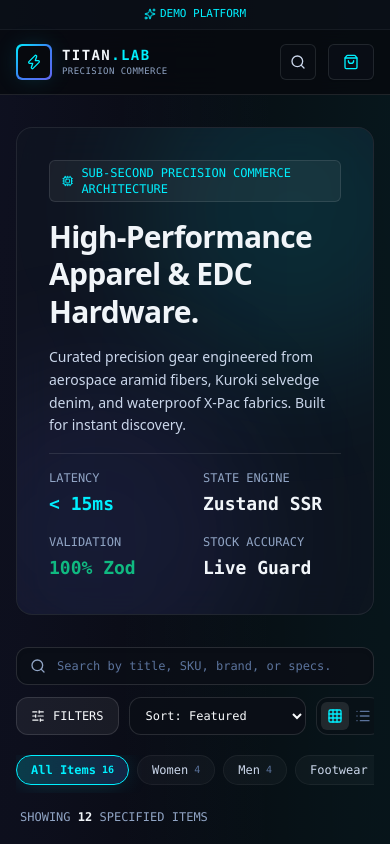
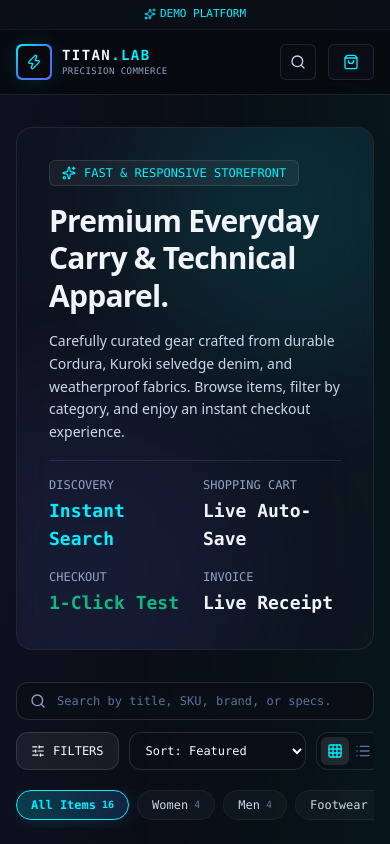
Before and after one commit to OmarIhsan/e_commerce, a Next.js app: page / in a window 390 px wide. Shown: the top 844 px of the page. Built offline with nearby package versions, Linux system fonts and the light colour scheme.

Commit message:
Simplify wording and technical jargon across catalog and checkout

```diff
--- a/app/checkout/page.tsx
+++ b/app/checkout/page.tsx
@@ -212,7 +212,7 @@ export default function CheckoutPage() {
             <span className="flex h-5 w-5 items-center justify-center rounded-pill bg-white/10 text-[10px]">
               {currentStep > 1 ? <Check className="w-3 h-3" /> : "1"}
             </span>
-            <span className="hidden sm:inline">1. SHIPPING &amp; CONTACT</span>
+            <span className="hidden sm:inline">1. Shipping</span>
           </button>
 
           {/* Step 2 */}
@@ -232,7 +232,7 @@ export default function CheckoutPage() {
             <span className="flex h-5 w-5 items-center justify-center rounded-pill bg-white/10 text-[10px]">
               {currentStep > 2 ? <Check className="w-3 h-3" /> : "2"}
             </span>
-            <span className="hidden sm:inline">2. DELIVERY TIER</span>
+            <span className="hidden sm:inline">2. Delivery</span>
           </button>
 
           {/* Step 3 */}
@@ -250,7 +250,7 @@ export default function CheckoutPage() {
             <span className="flex h-5 w-5 items-center justify-center rounded-pill bg-white/10 text-[10px]">
               3
             </span>
-            <span className="hidden sm:inline">3. SIMULATED PAYMENT</span>
+            <span className="hidden sm:inline">3. Payment</span>
           </button>
         </div>
       </div>
@@ -632,19 +632,19 @@ export default function CheckoutPage() {
                   {isProcessing ? (
                     <>
                       <div className="h-4 w-4 rounded-full border-2 border-titanium-950 border-t-transparent animate-spin" />
-                      <span>DISPATCHING SECURE ORDER STATE MACHINE...</span>
+                      <span>PROCESSING ORDER...</span>
                     </>
                   ) : (
                     <>
                       <Lock className="w-4 h-4" />
-                      <span>AUTHORIZE &amp; PLACE ORDER • {formatCurrency(grandTotal)}</span>
+                      <span>PLACE ORDER • {formatCurrency(grandTotal)}</span>
                     </>
                   )}
                 </button>
 
                 <div className="flex items-center justify-center gap-2 text-[10px] font-mono text-titanium-500">
                   <ShieldCheck className="w-3.5 h-3.5 text-cyber-emerald" />
-                  <span>SIMULATED TRANSACTION • NO REAL CHARGES PROCESSED</span>
+                  <span>DEMO MODE • NO REAL CHARGES WILL BE MADE</span>
                 </div>
               </div>
 
@@ -665,8 +665,8 @@ export default function CheckoutPage() {
         <div className="lg:col-span-5 space-y-6">
           <div className="glass-panel p-6 rounded-card space-y-5 sticky top-24">
             <h3 className="font-mono text-xs font-bold uppercase tracking-widest text-titanium-200 border-b border-white/10 pb-3 flex items-center justify-between">
-              <span>ORDER TELEMETRY</span>
-              <span className="text-cyber-cyan">{items.length} LINE ITEMS</span>
+              <span>ORDER SUMMARY</span>
+              <span className="text-cyber-cyan">{items.length} ITEMS</span>
             </h3>
 
             {/* Line items mini scroll */}
--- a/app/page.tsx
+++ b/app/page.tsx
@@ -11,7 +11,7 @@ export default function HomePage() {
             <Cpu className="h-5 w-5 text-cyber-cyan" />
           </div>
           <div className="font-mono text-xs text-titanium-400 uppercase tracking-widest">
-            INITIALIZING CATALOG ENGINE...
+            LOADING CATALOG...
           </div>
         </div>
       }
--- a/components/CatalogView.tsx
+++ b/components/CatalogView.tsx
@@ -40,35 +40,35 @@ export default function CatalogView() {
 
         <div className="relative z-10 max-w-3xl space-y-4">
           <div className="inline-flex items-center gap-2 px-3 py-1 rounded-subtle bg-white/5 border border-white/10 text-xs font-mono text-cyber-cyan">
-            <Cpu className="w-3.5 h-3.5" />
-            <span>SUB-SECOND PRECISION COMMERCE ARCHITECTURE</span>
+            <Sparkles className="w-3.5 h-3.5" />
+            <span>FAST &amp; RESPONSIVE STOREFRONT</span>
           </div>
 
           <h1 className="text-3xl sm:text-5xl font-extrabold text-titanium-100 tracking-tight leading-tight">
-            High-Performance Apparel &amp; EDC Hardware.
+            Premium Everyday Carry &amp; Technical Apparel.
           </h1>
 
           <p className="text-sm sm:text-base text-titanium-300 leading-relaxed max-w-2xl font-normal">
-            Curated precision gear engineered from aerospace aramid fibers, Kuroki selvedge denim, and waterproof X-Pac fabrics. Built for instant discovery.
+            Carefully curated gear crafted from durable Cordura, Kuroki selvedge denim, and weatherproof fabrics. Browse items, filter by category, and enjoy an instant checkout experience.
           </p>
 
-          {/* Real-time telemetry metrics */}
+          {/* Quick Store Highlights */}
           <div className="grid grid-cols-2 sm:grid-cols-4 gap-4 pt-4 border-t border-white/10">
             <div className="space-y-1">
-              <div className="font-mono text-xs text-titanium-400">LATENCY</div>
-              <div className="font-mono text-lg font-bold text-cyber-cyan">&lt; 15ms</div>
+              <div className="font-mono text-xs text-titanium-400">DISCOVERY</div>
+              <div className="font-mono text-lg font-bold text-cyber-cyan">Instant Search</div>
             </div>
             <div className="space-y-1">
-              <div className="font-mono text-xs text-titanium-400">STATE ENGINE</div>
-              <div className="font-mono text-lg font-bold text-titanium-100">Zustand SSR</div>
+              <div className="font-mono text-xs text-titanium-400">SHOPPING CART</div>
+              <div className="font-mono text-lg font-bold text-titanium-100">Live Auto-Save</div>
             </div>
             <div className="space-y-1">
-              <div className="font-mono text-xs text-titanium-400">VALIDATION</div>
-              <div className="font-mono text-lg font-bold text-cyber-emerald">100% Zod</div>
+              <div className="font-mono text-xs text-titanium-400">CHECKOUT</div>
+              <div className="font-mono text-lg font-bold text-cyber-emerald">1-Click Test</div>
             </div>
             <div className="space-y-1">
-              <div className="font-mono text-xs text-titanium-400">STOCK ACCURACY</div>
-              <div className="font-mono text-lg font-bold text-titanium-100">Live Guard</div>
+              <div className="font-mono text-xs text-titanium-400">INVOICE</div>
+              <div className="font-mono text-lg font-bold text-titanium-100">Live Receipt</div>
             </div>
           </div>
         </div>
```
